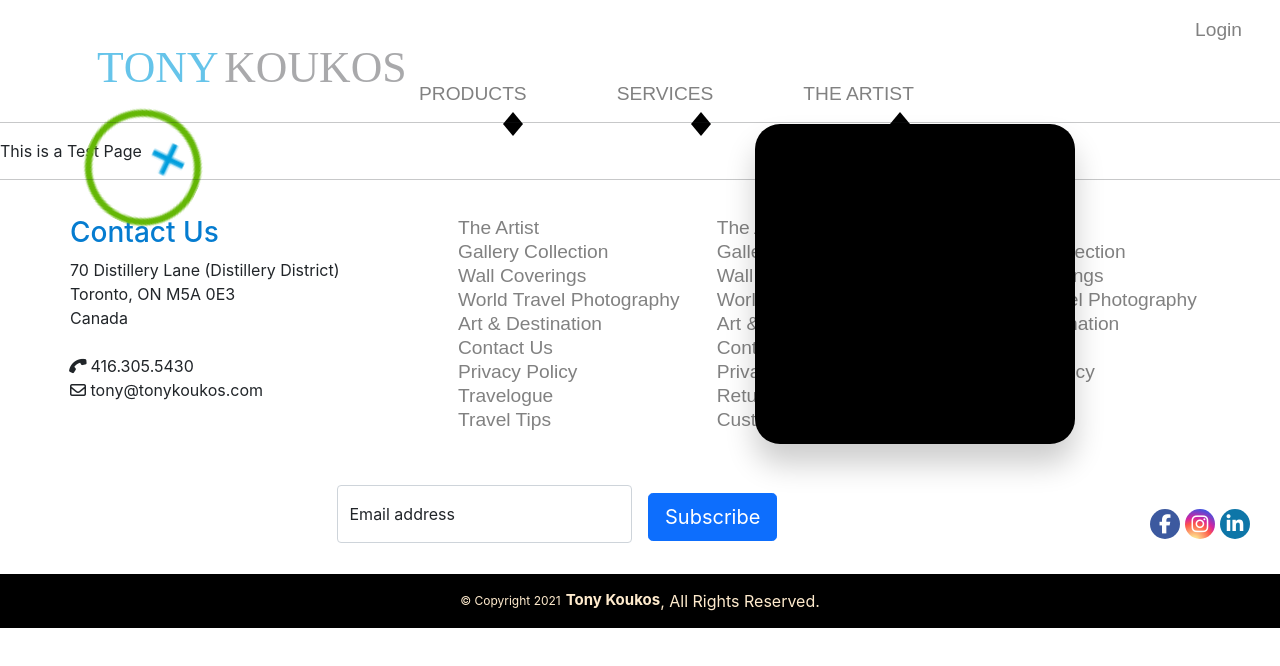
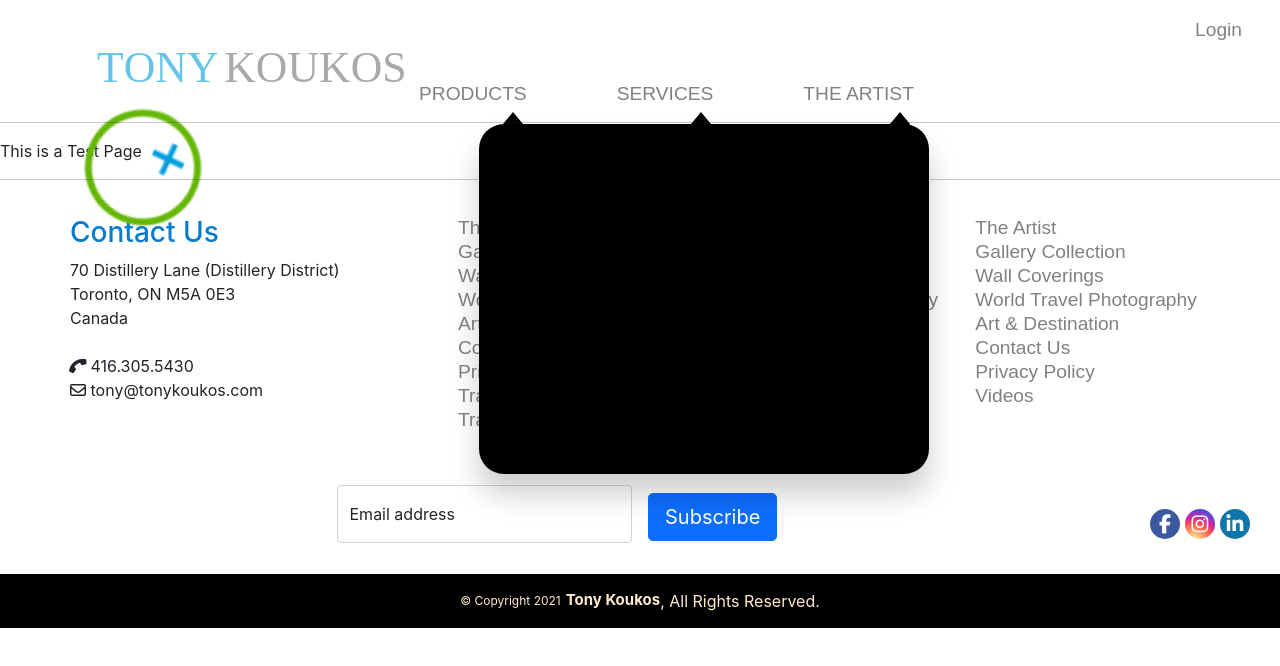
Before and after one commit to daze77/TKReactApp, a React (Create React App) app in the folder client/: page /TestPage in a window 1280 px wide. Shown: the top 666 px of the page. Built offline with nearby package versions, Linux system fonts and the light colour scheme; a web font is replaced by a local one.

Commit message:
updated the css associated with drop down overlay to better align with a responsive screen

```diff
--- a/client/src/components/NavBar/NavBar.css
+++ b/client/src/components/NavBar/NavBar.css
@@ -286,9 +286,9 @@
 }
 
 
-.diamond-position{
+/* .diamond-position{
     position: relative;
-}
+} */
 .diamond-position1{
     position: absolute;
     top:30px;
@@ -298,12 +298,12 @@
 
 .mainNavOverlay{
     display: block;
-    height: 40%;
-    width: 25%;
-    position: fixed;
+    height: 350px;
+    width: 450px;
+    position: absolute;
     z-index: 1;
-    top: 124px;
-    left: 220px;
+    top: 52px;
+    left: 80px;
     background-color: rgba(0,0,0, 1);
     overflow-y: hidden;
     /* padding-left: .5em; */
@@ -312,10 +312,10 @@
     box-shadow: rgba(0, 0, 0, 0.2) 0px 20px 30px;;
 }
 
-.mainNavOverlay2{
+/* .mainNavOverlay2{
     left: 655px;
 }
 
 .mainNavOverlay3{
     left: 755px;
-}
+} */
--- a/client/src/components/NavBar/NavBarAlternate2.js
+++ b/client/src/components/NavBar/NavBarAlternate2.js
@@ -75,7 +75,10 @@
 
                     <div class="col menuList" >
                         <ul class=" ">
-                            <li onClick={handleSubMenu}>PRODUCTS<span class="diamond diamond-position1"></span> </li>
+                            <li onClick={handleSubMenu}>PRODUCTS
+                                <span class="diamond diamond-position1"></span>
+                                <span class="mainNavOverlay"></span>
+                            </li>
                             <li onClick={handleSubMenu}>SERVICES<span class="diamond diamond-position1"></span> </li>
                             <li onClick={handleSubMenu}>THE ARTIST<span class="diamond diamond-position1"></span> </li>
 
@@ -85,7 +88,7 @@
                         <NavLogin />
                     </div>
                 </div>
-                <div class="mainNavOverlay mainNavOverlay3">
+                <div class="">
 
 
 
```
